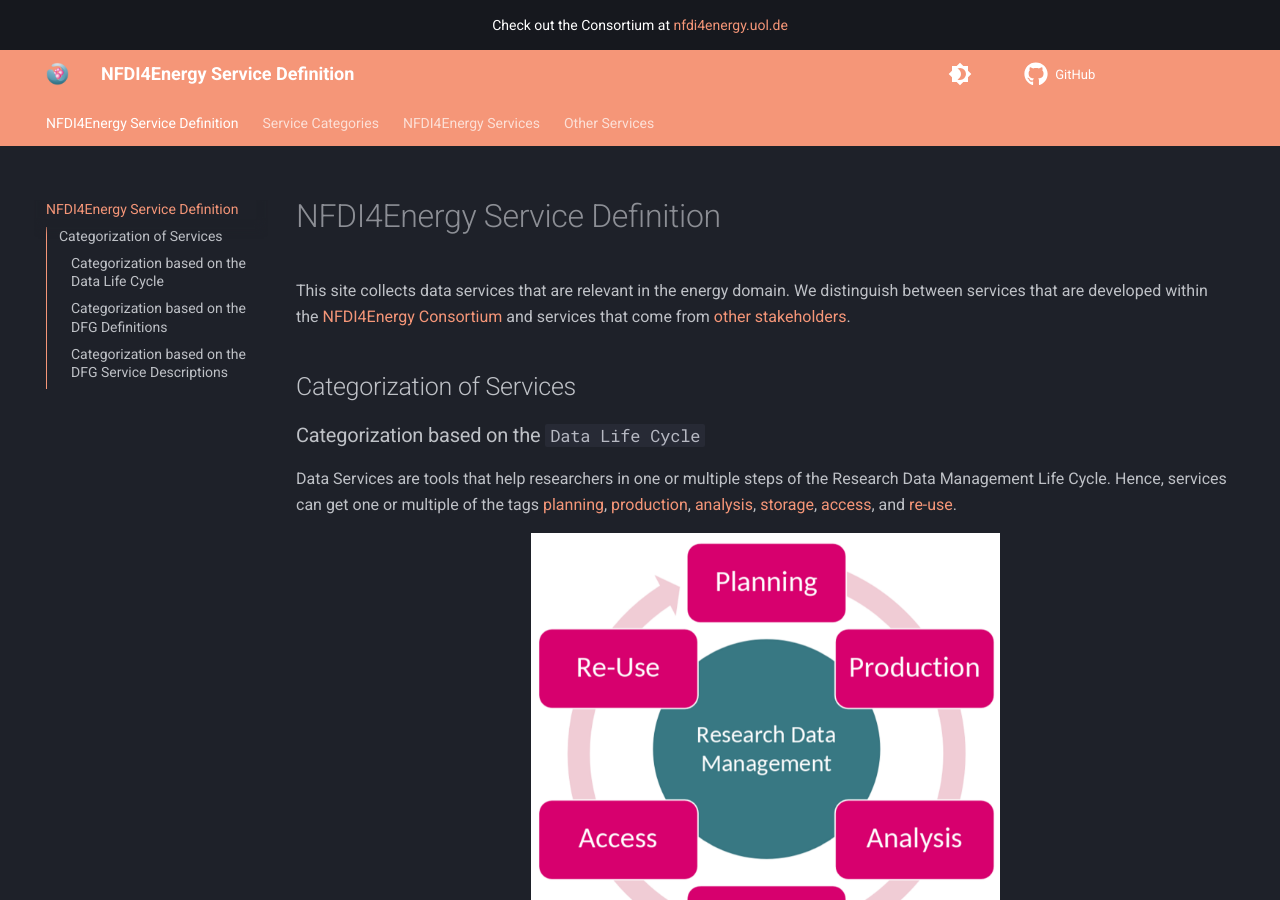
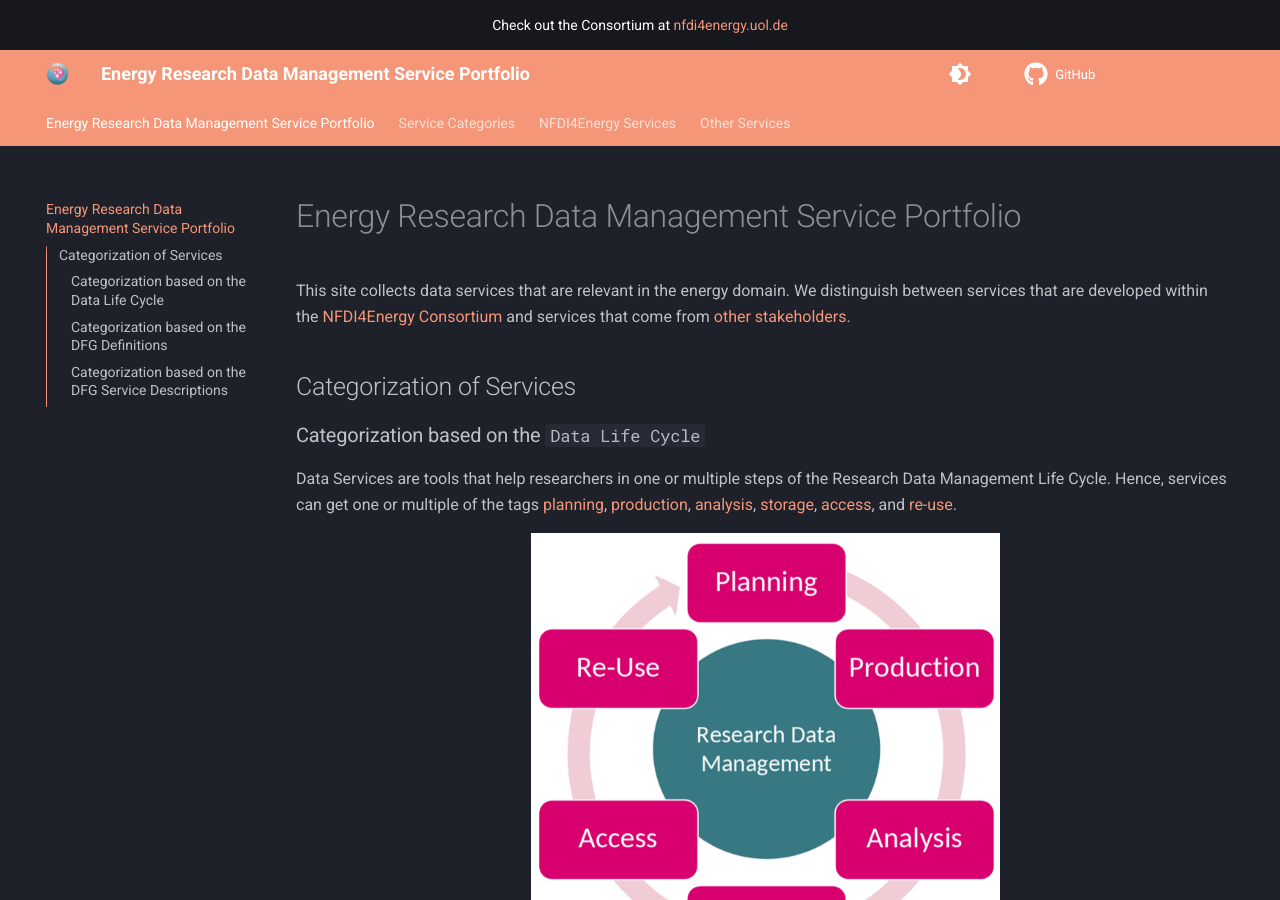
Before and after one commit to NFDI4Energy/service-portfolio, an MkDocs documentation site: the page built from docs/index.md, in a window 1280 px wide and 900 px high. Built offline with MkDocs 1.6.1 and Material for MkDocs 9.7.7, drawn with Linux system fonts in a browser that asks for light colours; comment, search, counter and statistics services are not loaded.

Commit message:
Rename Website

```diff
--- a/docs/index.md
+++ b/docs/index.md
@@ -1,4 +1,4 @@
-# NFDI4Energy Service Definition
+# Energy Research Data Management Service Portfolio
 This site collects data services that are relevant in the energy domain. We distinguish between services that are developed within the [NFDI4Energy Consortium](NFDI4Energy Services/best_practices.md) and services that come from [other stakeholders](Other Services/enargus.md).
 
 ## Categorization of Services
--- a/mkdocs.yml
+++ b/mkdocs.yml
@@ -1,4 +1,4 @@
-site_name: NFDI4Energy Service Definition
+site_name: Energy Research Data Management Service Portfolio
 plugins:
   - tags:
       tags_file: categories.md
```
